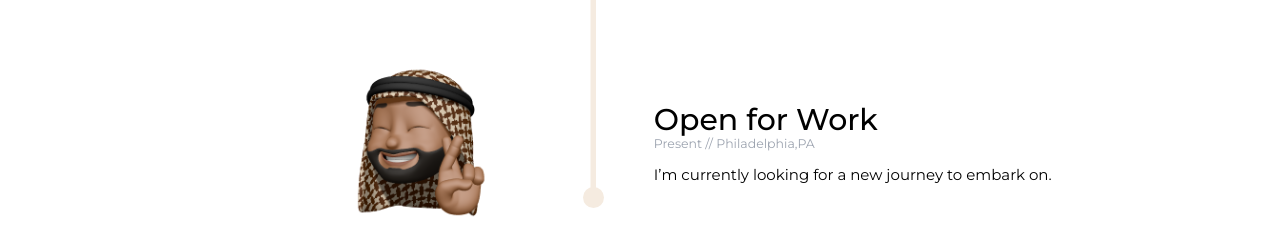
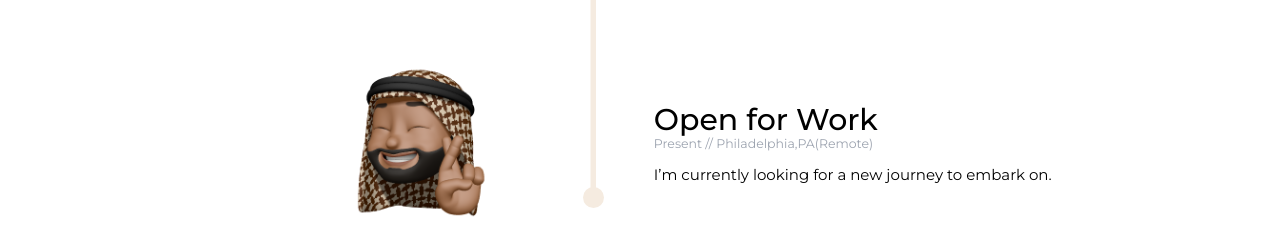
Before and after one commit to eyuel23/Portfolio-v1, a Next.js app: page / in a window 1280 px wide. Shown: the part 2720-2945 px from the top of the page. Built offline with nearby package versions, Linux system fonts and the light colour scheme.

Commit message:
added remote to postion

```diff
--- a/components/Experience/index.js
+++ b/components/Experience/index.js
@@ -112,7 +112,7 @@ export default function Experience() {
             <div>
               <h1 className="font-medium text-5xl">Open for Work</h1>
               <h1 className="text-gray-400 text-xl">
-                Present // Philadelphia,PA
+                Present // Philadelphia,PA(Remote)
               </h1>
             </div>
             <h1 className="text-2xl">
```
